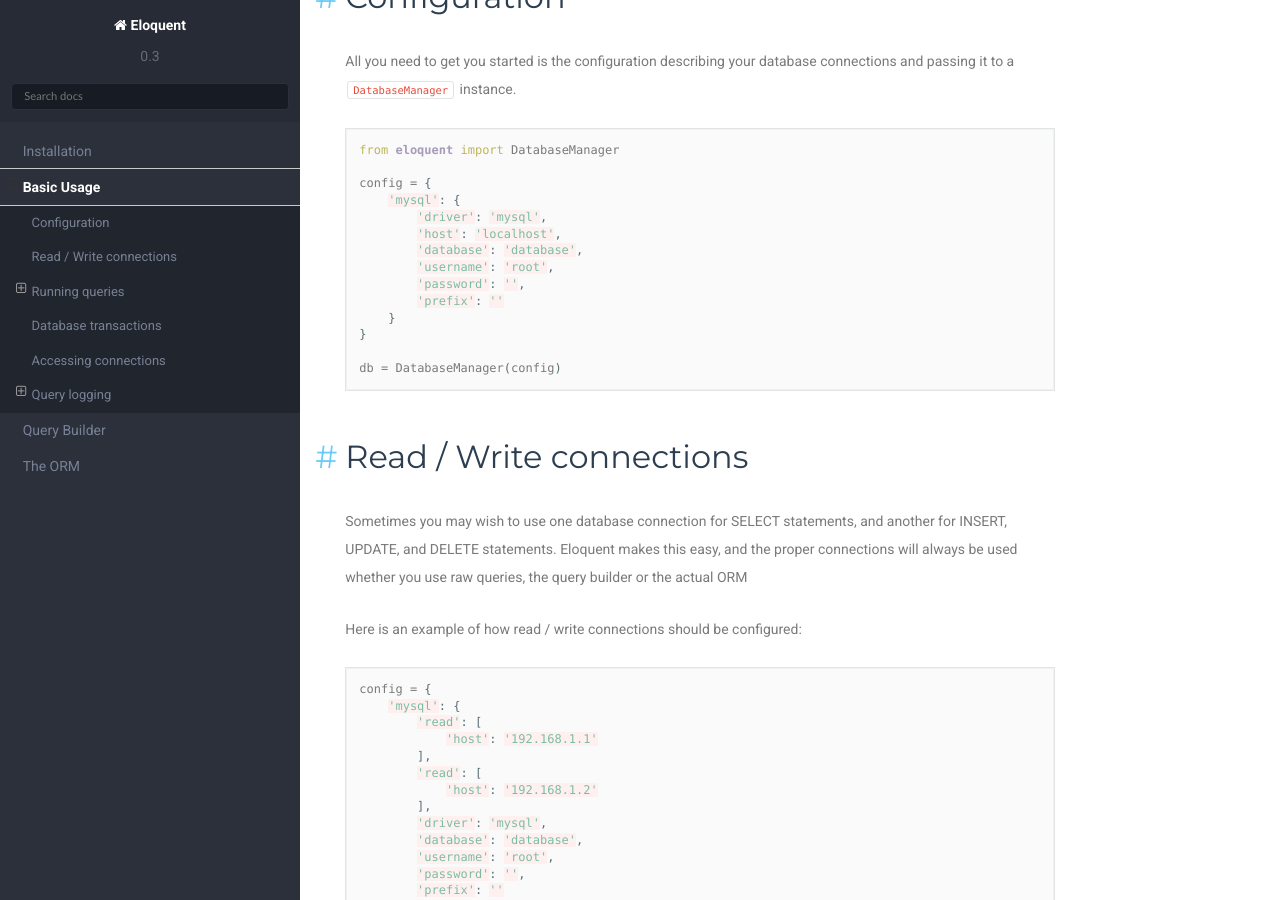
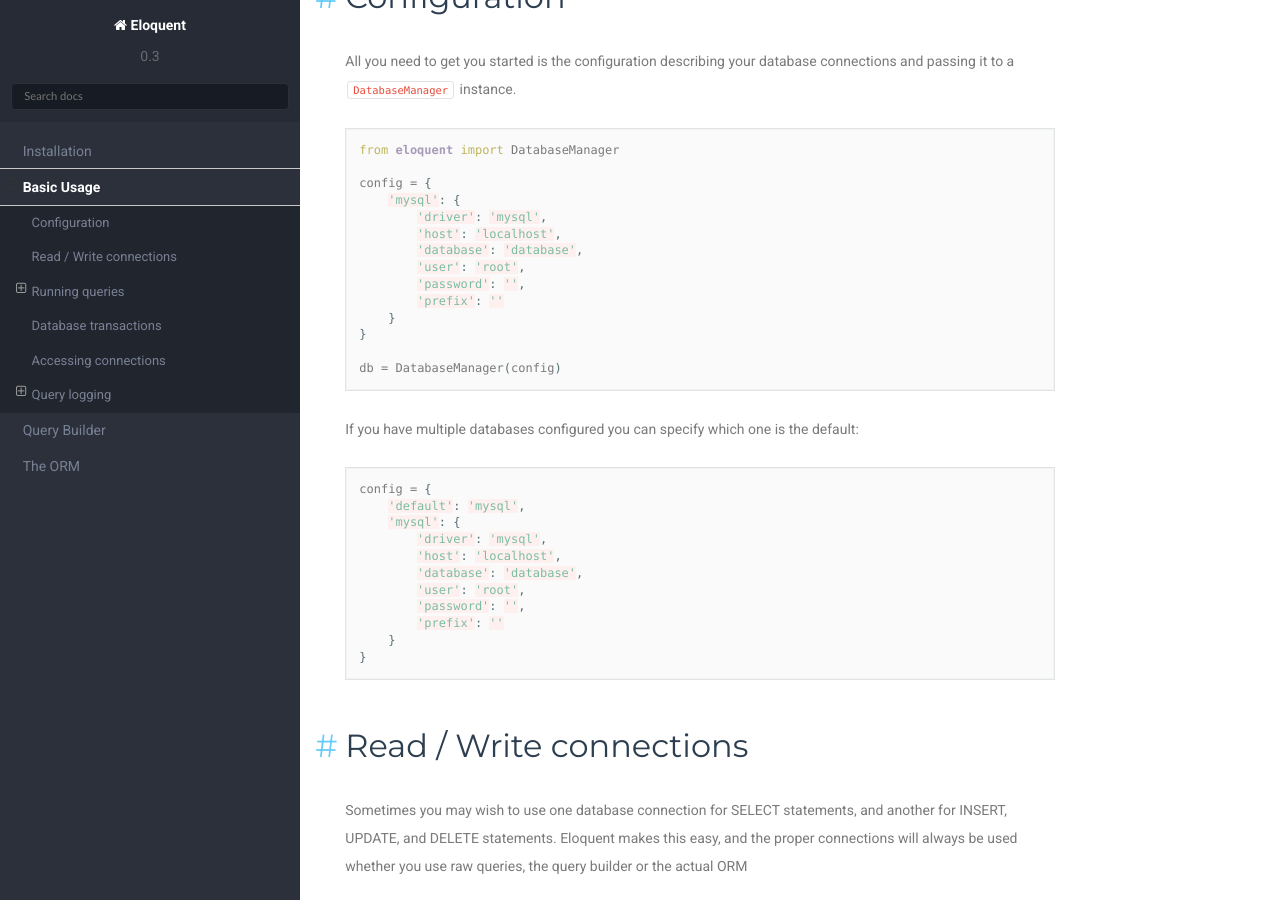
Before and after one commit to sdispater/orator, a Sphinx documentation site: the page built from docs/basic_usage.rst, in a window 1280 px wide and 900 px high, scrolled down 290 px. Built offline with Sphinx 7.4.7 and the Read the Docs theme 2.0.0, drawn with Linux system fonts in a browser that asks for light colours.

Commit message:
Updates misleading documentation.

```diff
--- a/docs/basic_usage.rst
+++ b/docs/basic_usage.rst
@@ -18,7 +18,7 @@
             'driver': 'mysql',
             'host': 'localhost',
             'database': 'database',
-            'username': 'root',
+            'user': 'root',
             'password': '',
             'prefix': ''
         }
@@ -26,6 +26,22 @@
 
     db = DatabaseManager(config)
 
+
+If you have multiple databases configured you can specify which one is the default:
+
+.. code-block:: python
+
+    config = {
+        'default': 'mysql',
+        'mysql': {
+            'driver': 'mysql',
+            'host': 'localhost',
+            'database': 'database',
+            'user': 'root',
+            'password': '',
+            'prefix': ''
+        }
+    }
 
 .. _read_write_connections:
 
```
